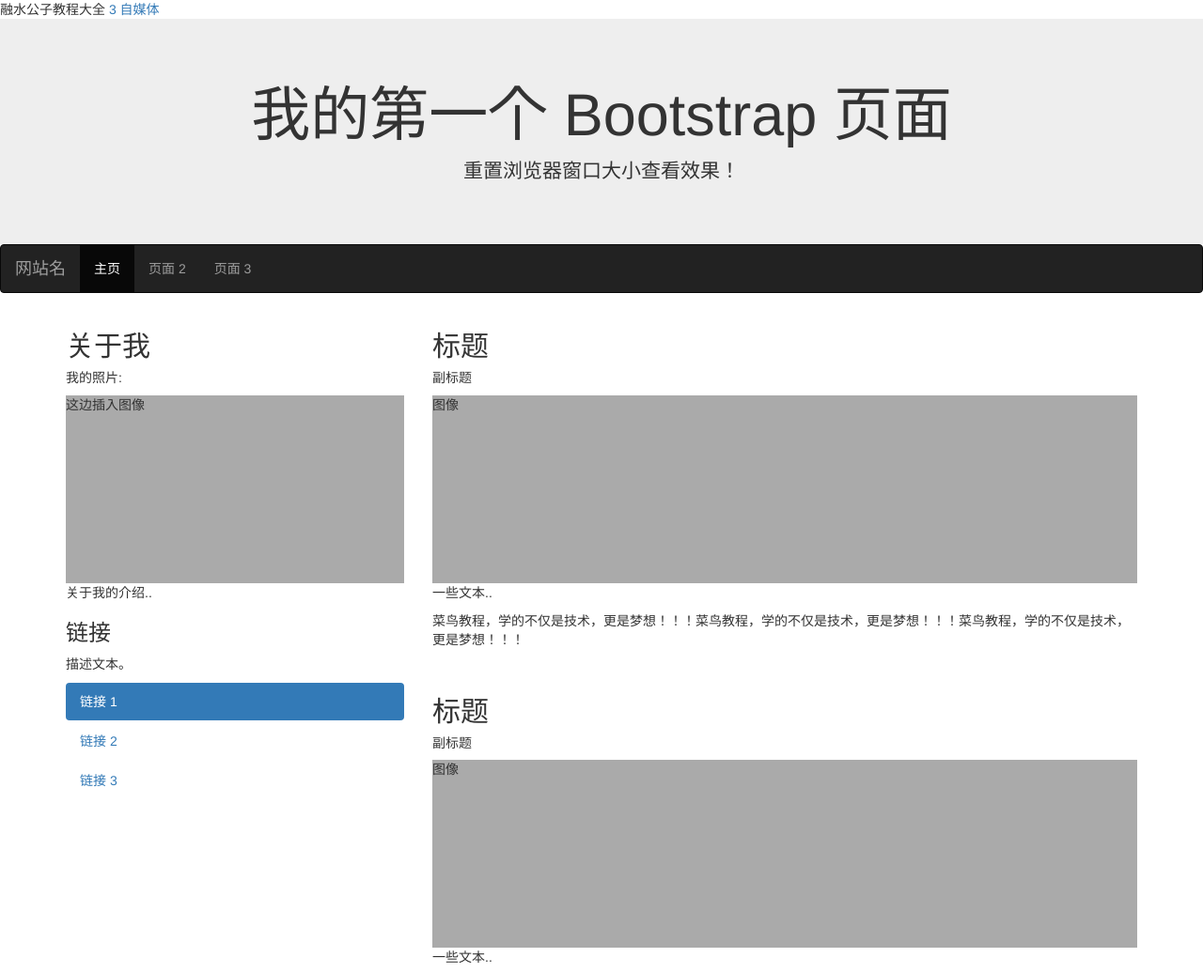
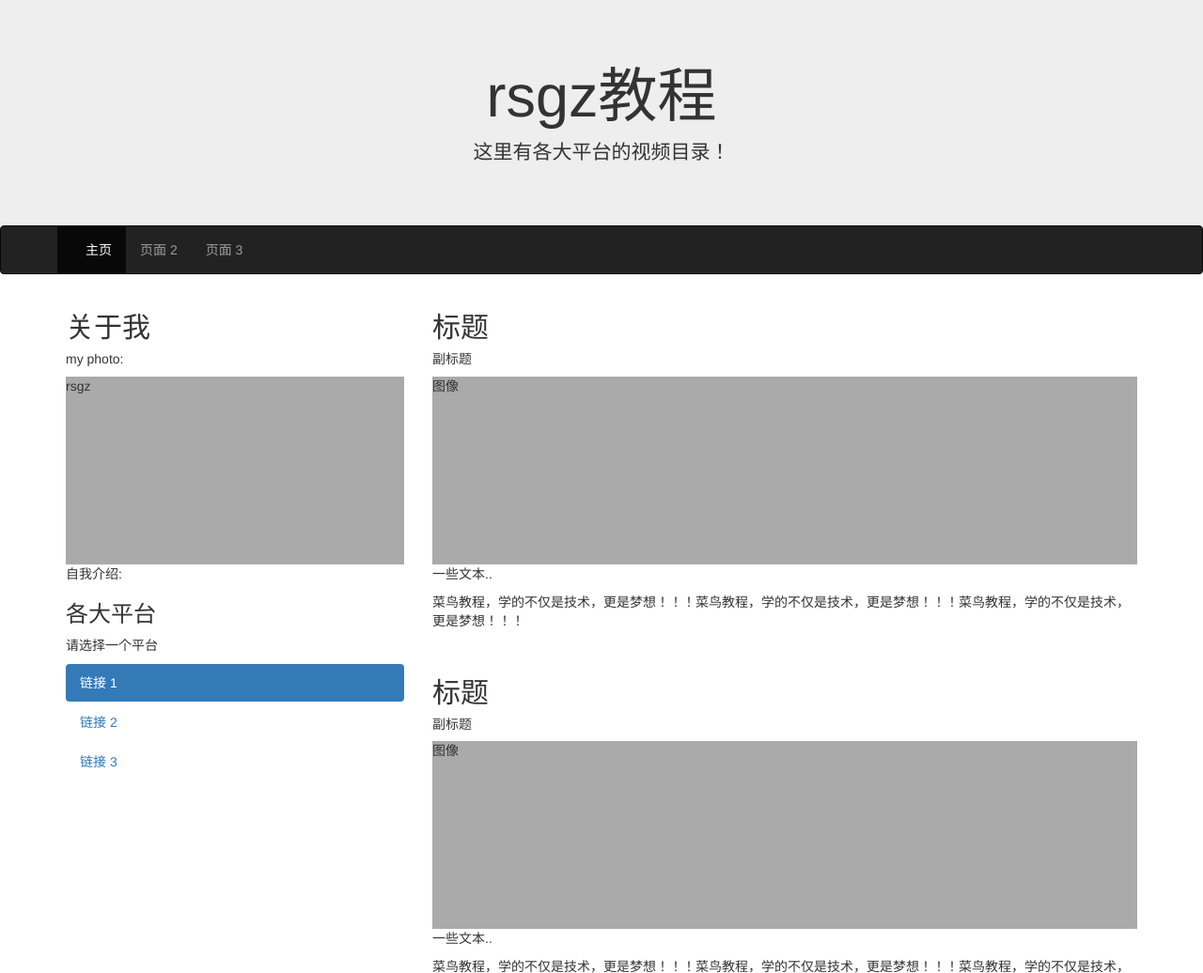
Before and after one commit to rsgz/rsgz.github.io, a plain HTML site: page index.html in a window 1280 px wide. Shown: the top 1036 px of the page at 94% size. Drawn offline with nearby package versions, Linux system fonts and the light colour scheme.

Commit message:
Update index.html

```diff
--- a/index.html
+++ b/index.html
@@ -1,11 +1,8 @@
-融水公子教程大全
-<a href='http://www.360doc.com/showweb/0/0/846765308.aspx'>3 自媒体</a><br/>
-
 <!DOCTYPE html>
 <html>
 <head>
 	<meta charset="utf-8">
-	<title>Bootstrap 实例 - 一个简单的网页</title>
+	<title>rsgz教程大全</title>
 	<link rel="stylesheet" href="https://cdn.bootcss.com/bootstrap/3.3.7/css/bootstrap.min.css">
 	<script src="https://cdn.bootcss.com/jquery/2.1.1/jquery.min.js"></script>
 	<script src="https://cdn.bootcss.com/bootstrap/3.3.7/js/bootstrap.min.js"></script>
@@ -18,8 +15,8 @@
 </head>
 <body>
 <div class="jumbotron text-center" style="margin-bottom:0">
-  <h1>我的第一个 Bootstrap 页面</h1>
-  <p>重置浏览器窗口大小查看效果！</p>
+  <h1>rsgz教程</h1>
+  <p>这里有各大平台的视频目录！</p>
 </div>
 
 <nav class="navbar navbar-inverse">
@@ -30,7 +27,7 @@
         <span class="icon-bar"></span>
         <span class="icon-bar"></span>
       </button>
-      <a class="navbar-brand" href="#">网站名</a>
+      <a class="navbar-brand" href="#"rsgz</a>
     </div>
     <div class="collapse navbar-collapse" id="myNavbar">
       <ul class="nav navbar-nav">
@@ -46,11 +43,13 @@
   <div class="row">
     <div class="col-sm-4">
       <h2>关于我</h2>
-      <h5>我的照片:</h5>
-      <div class="fakeimg">这边插入图像</div>
-      <p>关于我的介绍..</p>
-      <h3>链接</h3>
-      <p>描述文本。</p>
+      <h5>my photo:</h5>
+      <div class="fakeimg">rsgz
+
+	    </div>
+      <p>自我介绍:</p>
+      <h3>各大平台</h3>
+      <p>请选择一个平台</p>
       <ul class="nav nav-pills nav-stacked">
         <li class="active"><a href="#">链接 1</a></li>
         <li><a href="#">链接 2</a></li>
```
